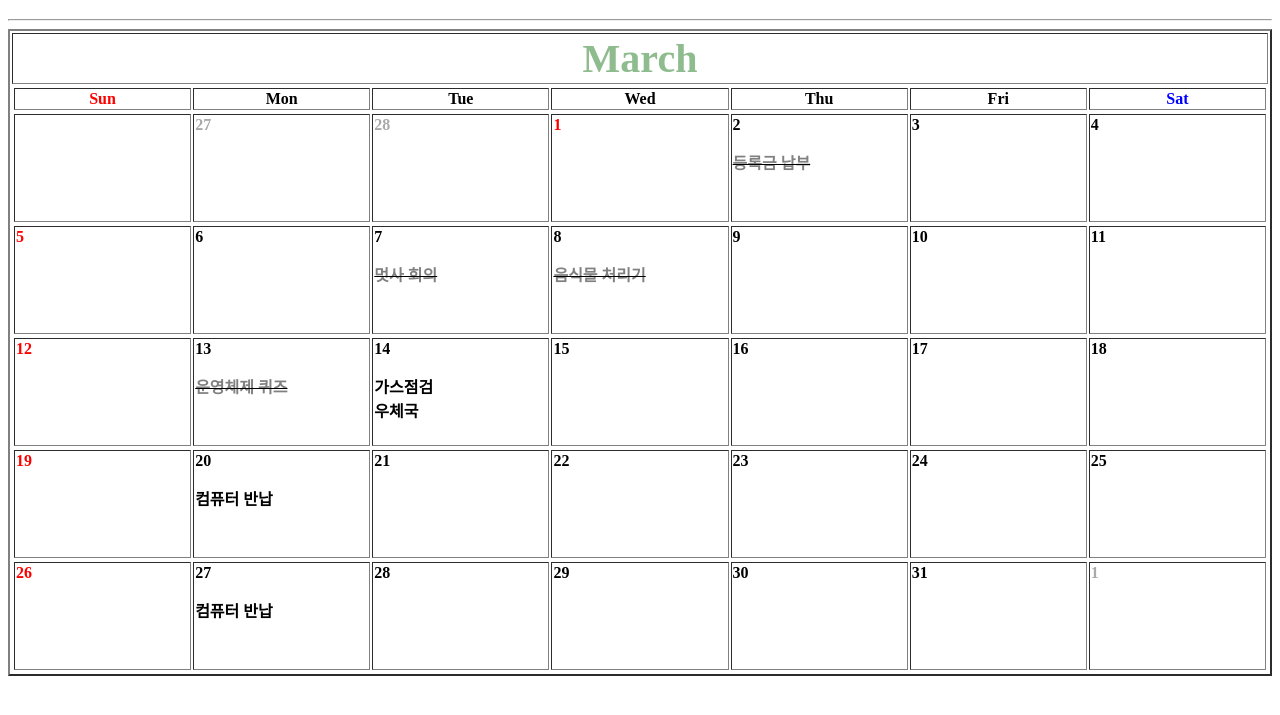
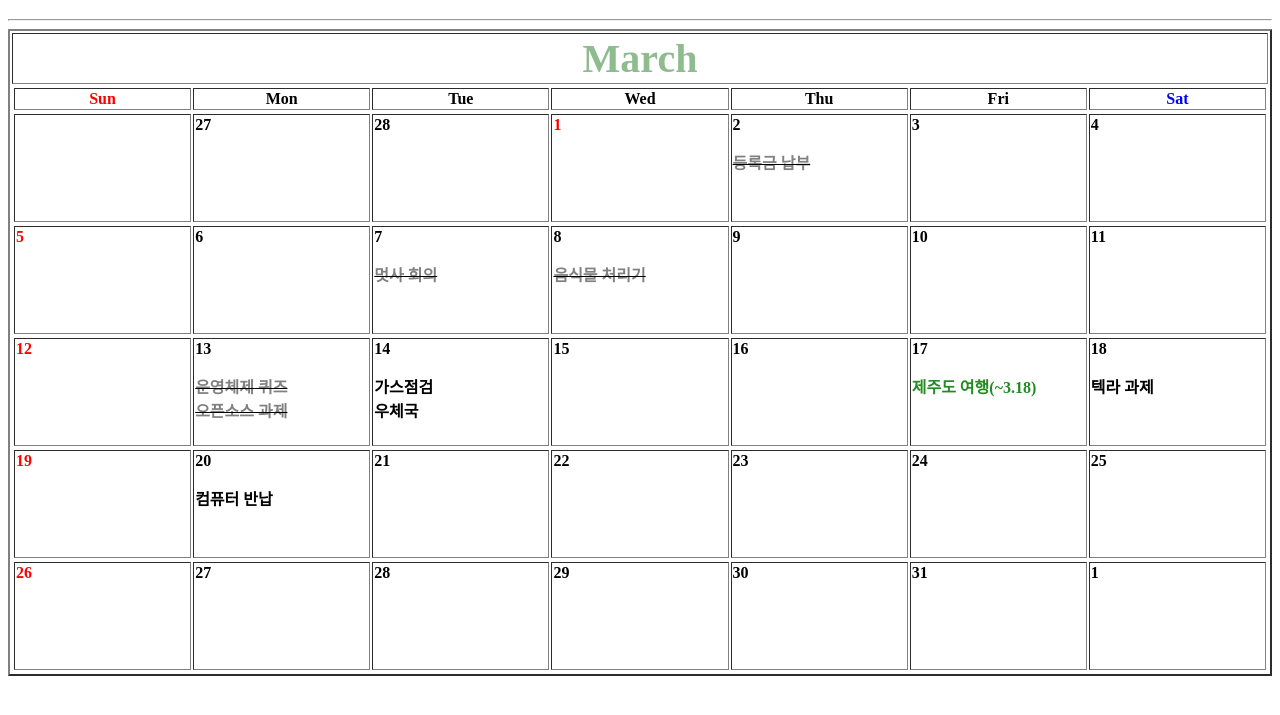
Before and after one commit to Woosub-Won/Woosub-Won.github.io, a plain HTML site: page index.html in a window 1280 px wide. Shown: the part 61-776 px from the top of the page. Drawn offline with Linux system fonts and the light colour scheme.

Commit message:
20230313

```diff
--- a/index.html
+++ b/index.html
@@ -51,12 +51,12 @@
                 </tr>
                 <tr class="Day">
                     <th class="holiday">12</th>
-                    <th>13<p><del><font color="gray">운영체제 퀴즈</font></p></th>
+                    <th>13<p><del><font color="gray">운영체제 퀴즈<br>오픈소스 과제</font></p></th>
                     <th>14<p>가스점검<br>우체국</p></th>
                     <th>15</th>
                     <th>16</th>
-                    <th>17</th>
-                    <th>18</th>
+                    <th>17<p class="BT">제주도 여행(~3.18)</p></th>
+                    <th>18<p>텍라 과제</p></th>
                 </tr>
                 <tr class="Day">
                     <th class="holiday">19</th>
@@ -69,7 +69,7 @@
                 </tr>
                 <tr class="Day">
                     <th class="holiday">26</th>
-                    <th>27<p>컴퓨터 반납</p></th>
+                    <th>27</th>
                     <th>28</th>
                     <th>29</th>
                     <th>30</th>
--- a/style.css
+++ b/style.css
@@ -40,8 +40,8 @@ h1{
     color:red;
 }
 
-.gray{
-    color:darkgray;
+.BT{
+    color:forestgreen;
 }
 
 /* #original{
```
